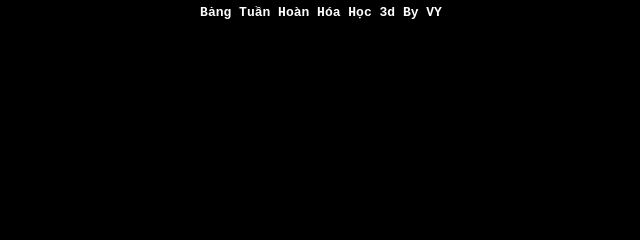
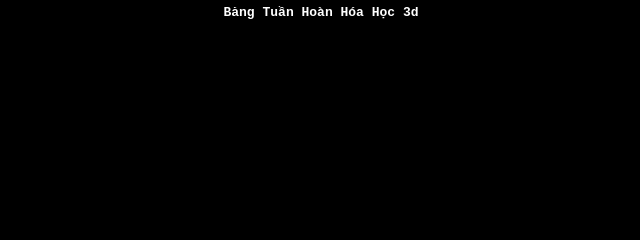
Before and after one commit to ducanh0107/hochoane, a plain HTML site: page index.html in a window 1280 px wide. Shown: the top 240 px of the page, 324-964 px from the left. Drawn offline with nearby package versions, Linux system fonts and the light colour scheme.

Commit message:
Add files via upload

```diff
--- a/index.html
+++ b/index.html
@@ -8,7 +8,7 @@
 <body>
 <!-- partial:index.partial.html -->
 <div id="container"></div>
-<div id="info">Bảng Tuần Hoàn Hóa Học 3d By VY</div>
+<div id="info">Bảng Tuần Hoàn Hóa Học 3d </div>
 <div id="menu">
 <button id="table">Table</button>
 <button id="sphere">Sphere</button>
```
